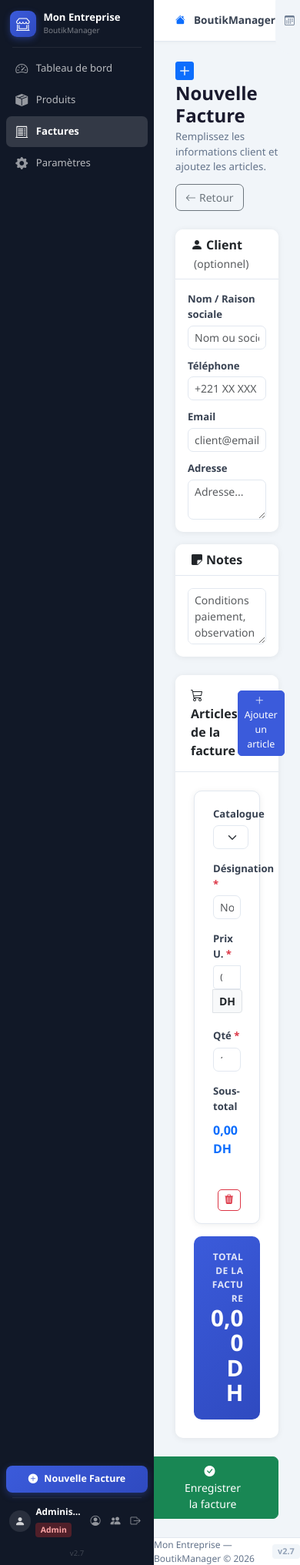
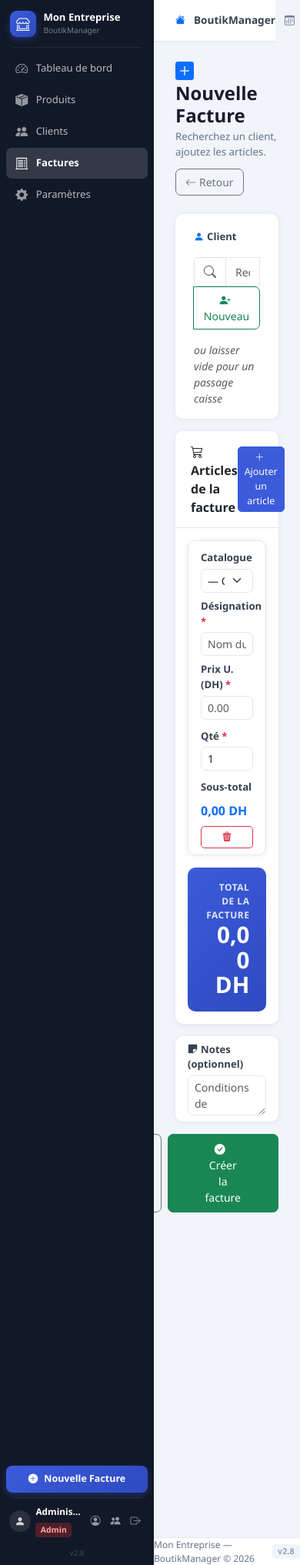
Before and after one commit to Haawdetech/PlateformGestion, a Flask app: page /factures/creer in a window 390 px wide. Shown: the whole page at 77% size. Run offline with Flask 3, Linux system fonts and the light colour scheme; the visitor is signed in with stand-in values (Sample User, id 1); data comes from the database, SQL or seed files in the repository; data that the repository does not hold is empty.

Commit message:
v2.8 — Gestion clients + fix largeur colonnes articles
Nouvelles fonctionnalites :
- Module Clients complet : liste, creation, modification, detail
- Fiche client avec historique des factures et CA total
- Recherche client en temps reel sur la page creation facture
- Barre autocomplete sur /factures/creer (articles pleine largeur)
- Lien Clients dans la sidebar (entre Produits et Factures)

Base de donnees :
- Nouvelle table clients (id, name, phone, email, address)
- Migration : client_id FK sur invoices
- API /api/clients?q= pour la recherche JS

Fix :
- Colonnes articles : catalogue col-2, designation col-4
- Prix U. sans input-group, champ plus lisible

Co-Authored-By: Claude Sonnet 4.6 <noreply@anthropic.com>

```diff
--- a/app.py
+++ b/app.py
@@ -38,7 +38,7 @@ app = Flask(__name__,
 app.secret_key = 'boutikmanager-secret-2024-xk9p'
 
 # Version actuelle de l'application (à incrémenter à chaque update)
-APP_VERSION = '2.7'
+APP_VERSION = '2.8'
 
 
 # ══════════════════════════ DB HELPERS ══════════════════════════════
@@ -93,6 +93,14 @@ def init_db():
             FOREIGN KEY (invoice_id) REFERENCES invoices(id),
             FOREIGN KEY (product_id) REFERENCES products(id)
         );
+        CREATE TABLE IF NOT EXISTS clients (
+            id         INTEGER PRIMARY KEY AUTOINCREMENT,
+            name       TEXT    NOT NULL,
+            phone      TEXT,
+            email      TEXT,
+            address    TEXT,
+            created_at TEXT    DEFAULT (datetime('now', 'localtime'))
+        );
         CREATE TABLE IF NOT EXISTS settings (
             key   TEXT PRIMARY KEY,
             value TEXT
@@ -117,6 +125,13 @@ def init_db():
     # Migration : ajouter purchase_price (prix d'achat) si colonne absente
     try:
         conn.execute("ALTER TABLE products ADD COLUMN purchase_price REAL DEFAULT NULL")
+        conn.commit()
+    except Exception:
+        pass
+
+    # Migration : ajouter client_id sur invoices
+    try:
+        conn.execute("ALTER TABLE invoices ADD COLUMN client_id INTEGER REFERENCES clients(id)")
         conn.commit()
     except Exception:
         pass
@@ -721,17 +736,32 @@ def create_invoice():
             conn.close()
             return render_template('create_invoice.html', products=prods)
 
+        # Résoudre le client : si client_id fourni, copier ses infos
+        client_id  = request.form.get('client_id', '').strip() or None
+        c_name     = request.form.get('client_name', '').strip() or None
+        c_phone    = request.form.get('client_phone', '').strip() or None
+        c_email    = request.form.get('client_email', '').strip() or None
+        c_address  = request.form.get('client_address', '').strip() or None
+
+        if client_id:
+            conn_c  = get_db()
+            client  = conn_c.execute('SELECT * FROM clients WHERE id=?', (client_id,)).fetchone()
+            conn_c.close()
+            if client:
+                c_name    = client['name']
+                c_phone   = client['phone']
+                c_email   = client['email']
+                c_address = client['address']
+
         invoice_number = generate_invoice_number()
         conn = get_db()
         cur  = conn.execute(
             '''INSERT INTO invoices
-               (invoice_number, client_name, client_email, client_address, client_phone, notes, total)
-               VALUES (?, ?, ?, ?, ?, ?, ?)''',
+               (invoice_number, client_id, client_name, client_email, client_address, client_phone, notes, total)
+               VALUES (?, ?, ?, ?, ?, ?, ?, ?)''',
             (invoice_number,
-             request.form.get('client_name', '').strip() or None,
-             request.form.get('client_email', '').strip() or None,
-             request.form.get('client_address', '').strip() or None,
-             request.form.get('client_phone', '').strip() or None,
+             int(client_id) if client_id else None,
+             c_name, c_email, c_address, c_phone,
              request.form.get('notes', '').strip() or None,
              total)
         )
@@ -923,6 +953,132 @@ def delete_invoice(iid):
         flash(f'Facture {invoice["invoice_number"]} supprimée.', 'warning')
     conn.close()
     return redirect(url_for('invoices'))
+
+
+# ══════════════════════════ CLIENTS ═════════════════════════════════
+
+@app.route('/clients')
+@login_required
+def clients():
+    conn = get_db()
+    rows = conn.execute('''
+        SELECT c.*,
+               COUNT(i.id) AS invoice_count,
+               COALESCE(SUM(i.total), 0) AS total_amount
+        FROM clients c
+        LEFT JOIN invoices i ON i.client_id = c.id
+        GROUP BY c.id
+        ORDER BY c.name COLLATE NOCASE
+    ''').fetchall()
+    conn.close()
+    return render_template('clients.html', clients=rows)
+
+
+@app.route('/clients/nouveau', methods=['GET', 'POST'])
+@login_required
+def add_client():
+    if request.method == 'POST':
+        name = request.form.get('name', '').strip()
+        if not name:
+            flash('Le nom du client est obligatoire.', 'danger')
+            return render_template('client_form.html', client=None)
+        conn = get_db()
+        conn.execute(
+            'INSERT INTO clients (name, phone, email, address) VALUES (?, ?, ?, ?)',
+            (name,
+             request.form.get('phone', '').strip() or None,
+             request.form.get('email', '').strip() or None,
+             request.form.get('address', '').strip() or None)
+        )
+        conn.commit()
+        conn.close()
+        flash(f'Client « {name} » créé avec succès !', 'success')
+        return redirect(url_for('clients'))
+    return render_template('client_form.html', client=None)
+
+
+@app.route('/clients/<int:cid>')
+@login_required
+def client_detail(cid):
+    conn   = get_db()
+    client = conn.execute('SELECT * FROM clients WHERE id=?', (cid,)).fetchone()
+    if not client:
+        conn.close()
+        flash('Client introuvable.', 'danger')
+        return redirect(url_for('clients'))
+    invs = conn.execute(
+        'SELECT * FROM invoices WHERE client_id=? ORDER BY created_at DESC', (cid,)
+    ).fetchall()
+    conn.close()
+    return render_template('client_detail.html', client=client, invoices=invs)
+
+
+@app.route('/clients/<int:cid>/modifier', methods=['GET', 'POST'])
+@login_required
+def edit_client(cid):
+    conn   = get_db()
+    client = conn.execute('SELECT * FROM clients WHERE id=?', (cid,)).fetchone()
+    if not client:
+        conn.close()
+        flash('Client introuvable.', 'danger')
+        return redirect(url_for('clients'))
+    if request.method == 'POST':
+        name = request.form.get('name', '').strip()
+        if not name:
+            flash('Le nom du client est obligatoire.', 'danger')
+            conn.close()
+            return render_template('client_form.html', client=client)
+        conn.execute(
+            'UPDATE clients SET name=?, phone=?, email=?, address=? WHERE id=?',
+            (name,
+             request.form.get('phone', '').strip() or None,
+             request.form.get('email', '').strip() or None,
+             request.form.get('address', '').strip() or None,
+             cid)
+        )
+        conn.commit()
+        conn.close()
+        flash(f'Client « {name} » mis à jour.', 'success')
+        return redirect(url_for('client_detail', cid=cid))
+    conn.close()
+    return render_template('client_form.html', client=client)
+
+
+@app.route('/clients/<int:cid>/supprimer', methods=['POST'])
+@login_required
+def delete_client(cid):
+    conn   = get_db()
+    client = conn.execute('SELECT name FROM clients WHERE id=?', (cid,)).fetchone()
+    if client:
+        # Retirer le lien sur les factures mais garder les infos texte
+        conn.execute('UPDATE invoices SET client_id=NULL WHERE client_id=?', (cid,))
+        conn.execute('DELETE FROM clients WHERE id=?', (cid,))
+        conn.commit()
+        flash(f'Client « {client["name"]} » supprimé.', 'warning')
+    conn.close()
+    return redirect(url_for('clients'))
+
+
+@app.route('/api/clients')
+@login_required
+def api_clients():
+    q    = request.args.get('q', '').strip()
+    conn = get_db()
+    if q:
+        pattern = f'%{q}%'
+        rows = conn.execute(
+            'SELECT id, name, phone, email, address FROM clients '
+            'WHERE name LIKE ? OR phone LIKE ? '
+            'ORDER BY name COLLATE NOCASE LIMIT 15',
+            (pattern, pattern)
+        ).fetchall()
+    else:
+        rows = conn.execute(
+            'SELECT id, name, phone, email, address FROM clients '
+            'ORDER BY name COLLATE NOCASE LIMIT 15'
+        ).fetchall()
+    conn.close()
+    return jsonify([dict(r) for r in rows])
 
 
 # ══════════════════════════ SETTINGS ════════════════════════════════
--- a/static/js/invoice.js
+++ b/static/js/invoice.js
@@ -76,38 +76,34 @@ function buildOptions() {
 
 function buildRowHTML(rowId) {
   return `
-  <div class="card-body py-3 px-4">
-    <div class="row g-3 align-items-start">
-      <div class="col-lg-3 col-md-6">
-        <label class="form-label">Catalogue</label>
+  <div class="card-body py-2 px-3">
+    <div class="row g-2 align-items-end">
+      <div class="col-lg-2 col-md-5">
+        <label class="form-label small mb-1">Catalogue</label>
         <select class="form-select form-select-sm" id="product-select-${rowId}" onchange="onProductSelect(${rowId})">
           ${buildOptions()}
         </select>
         <input type="hidden" name="item_product_id[]" id="pid-${rowId}" value="">
       </div>
-      <div class="col-lg-3 col-md-6">
-        <label class="form-label">Désignation <span class="text-danger">*</span></label>
+      <div class="col-lg-4 col-md-7">
+        <label class="form-label small mb-1">Désignation <span class="text-danger">*</span></label>
         <input type="text" class="form-control form-control-sm" name="item_name[]" id="name-${rowId}" placeholder="Nom du produit / service" required>
         <input type="hidden" name="item_description[]" id="desc-${rowId}" value="">
       </div>
       <div class="col-lg-2 col-md-4">
-        <label class="form-label">Prix U. <span class="text-danger">*</span></label>
-        <div class="input-group input-group-sm">
-          <input type="number" class="form-control" name="item_price[]" id="price-${rowId}" step="0.01" min="0" placeholder="0.00" required oninput="updateSubtotal(${rowId})">
-          <span class="input-group-text fw-semibold">${CURRENCY}</span>
-        </div>
+        <label class="form-label small mb-1">Prix U. (${CURRENCY}) <span class="text-danger">*</span></label>
+        <input type="number" class="form-control form-control-sm" name="item_price[]" id="price-${rowId}" step="0.01" min="0" placeholder="0.00" required oninput="updateSubtotal(${rowId})">
       </div>
       <div class="col-lg-1 col-md-2">
-        <label class="form-label">Qté <span class="text-danger">*</span></label>
+        <label class="form-label small mb-1">Qté <span class="text-danger">*</span></label>
         <input type="number" class="form-control form-control-sm" name="item_quantity[]" id="qty-${rowId}" min="1" value="1" required oninput="updateSubtotal(${rowId})">
       </div>
       <div class="col-lg-2 col-md-4">
-        <label class="form-label">Sous-total</label>
-        <div class="fw-bold text-primary fs-6 pt-1" id="subtotal-${rowId}">0,00 ${CURRENCY}</div>
+        <label class="form-label small mb-1">Sous-total</label>
+        <div class="fw-bold text-primary pt-1" id="subtotal-${rowId}">0,00 ${CURRENCY}</div>
       </div>
       <div class="col-lg-1 col-md-2 text-end">
-        <label class="form-label d-block">&nbsp;</label>
-        <button type="button" class="btn btn-outline-danger btn-sm" onclick="removeItemRow(${rowId})" title="Supprimer">
+        <button type="button" class="btn btn-outline-danger btn-sm w-100" onclick="removeItemRow(${rowId})" title="Supprimer">
           <i class="bi bi-trash3-fill"></i>
         </button>
       </div>
--- a/templates/base.html
+++ b/templates/base.html
@@ -42,6 +42,12 @@
          class="sidebar-link {% if request.endpoint in ['products','add_product','edit_product'] %}active{% endif %}">
         <i class="bi bi-box-seam-fill"></i>
         <span>Produits</span>
+      </a>
+
+      <a href="{{ url_for('clients') }}"
+         class="sidebar-link {% if request.endpoint in ['clients','client_detail','add_client','edit_client'] %}active{% endif %}">
+        <i class="bi bi-people-fill"></i>
+        <span>Clients</span>
       </a>
 
       <a href="{{ url_for('invoices') }}"
--- a/templates/create_invoice.html
+++ b/templates/create_invoice.html
@@ -6,7 +6,7 @@
 <div class="page-header">
   <div>
     <h1 class="page-title"><i class="bi bi-plus-square-fill me-2 text-primary"></i>Nouvelle Facture</h1>
-    <p class="page-subtitle">Remplissez les informations client et ajoutez les articles.</p>
+    <p class="page-subtitle">Recherchez un client, ajoutez les articles.</p>
   </div>
   <a href="{{ url_for('invoices') }}" class="btn btn-outline-secondary">
     <i class="bi bi-arrow-left me-1"></i>Retour
@@ -14,68 +14,73 @@
 </div>
 
 <form method="POST" onsubmit="return validateForm()">
-  <div class="row g-4">
 
-    <!-- ═══ Colonne gauche (client) ═══ -->
-    <div class="col-lg-3">
+  <!-- ═══ Champs cachés client ═══ -->
+  <input type="hidden" name="client_id"      id="hidden-client-id">
+  <input type="hidden" name="client_name"    id="hidden-client-name">
+  <input type="hidden" name="client_phone"   id="hidden-client-phone">
+  <input type="hidden" name="client_email"   id="hidden-client-email">
+  <input type="hidden" name="client_address" id="hidden-client-address">
 
-      <!-- Informations client -->
+  <!-- ═══ Barre client (pleine largeur) ═══ -->
   <div class="card mb-3">
-        <div class="card-header py-2">
-          <i class="bi bi-person-fill me-1"></i>Client
-          <span class="text-muted fw-normal small ms-1">(optionnel)</span>
+    <div class="card-body py-3 px-4">
+      <div class="row g-3 align-items-center">
+        <div class="col-auto">
+          <label class="form-label mb-0 fw-semibold">
+            <i class="bi bi-person-fill me-1 text-primary"></i>Client
+          </label>
         </div>
-        <div class="card-body p-3">
-          <div class="mb-2">
-            <label class="form-label mb-1 small fw-semibold" for="client_name">Nom / Raison sociale</label>
-            <input type="text" class="form-control form-control-sm" id="client_name" name="client_name"
-                   placeholder="Nom ou société...">
+        <div class="col position-relative">
+          <!-- Champ de recherche -->
+          <div id="client-search-box">
+            <div class="input-group">
+              <span class="input-group-text bg-white"><i class="bi bi-search text-muted"></i></span>
+              <input type="text" class="form-control" id="client-search-input"
+                     placeholder="Rechercher un client par nom ou téléphone..."
+                     autocomplete="off">
+              <button type="button" class="btn btn-outline-success" onclick="window.open('{{ url_for('add_client') }}','_blank')" title="Nouveau client">
+                <i class="bi bi-person-plus-fill me-1"></i>Nouveau
+              </button>
             </div>
-          <div class="mb-2">
-            <label class="form-label mb-1 small fw-semibold" for="client_phone">Téléphone</label>
-            <input type="tel" class="form-control form-control-sm" id="client_phone" name="client_phone"
-                   placeholder="+221 XX XXX XXXX">
+            <!-- Dropdown résultats -->
+            <div id="client-dropdown" class="list-group shadow-sm position-absolute w-100"
+                 style="z-index:1000;top:100%;display:none;max-height:240px;overflow-y:auto;">
             </div>
-          <div class="mb-2">
-            <label class="form-label mb-1 small fw-semibold" for="client_email">Email</label>
-            <input type="email" class="form-control form-control-sm" id="client_email" name="client_email"
-                   placeholder="client@email.com">
           </div>
-          <div class="mb-0">
-            <label class="form-label mb-1 small fw-semibold" for="client_address">Adresse</label>
-            <textarea class="form-control form-control-sm" id="client_address" name="client_address"
-                      rows="2" placeholder="Adresse..."></textarea>
+          <!-- Badge client sélectionné -->
+          <div id="client-selected-box" style="display:none;">
+            <div class="d-flex align-items-center gap-2 p-2 rounded" style="background:#e8f4ff;border:1px solid #bee3f8;">
+              <i class="bi bi-person-check-fill text-primary fs-5"></i>
+              <div class="flex-grow-1">
+                <div class="fw-bold" id="selected-name"></div>
+                <div class="text-muted small" id="selected-info"></div>
+              </div>
+              <button type="button" class="btn btn-sm btn-outline-secondary" onclick="clearClient()" title="Retirer le client">
+                <i class="bi bi-x-lg"></i>
+              </button>
+            </div>
+          </div>
+        </div>
+        <div class="col-auto text-muted small fst-italic">
+          ou laisser vide pour un passage caisse
+        </div>
       </div>
     </div>
   </div>
 
-      <!-- Notes -->
-      <div class="card">
-        <div class="card-header py-2">
-          <i class="bi bi-sticky-fill me-1"></i>Notes
-        </div>
-        <div class="card-body p-3">
-          <textarea class="form-control form-control-sm" name="notes" rows="3"
-                    placeholder="Conditions paiement, observations..."></textarea>
-        </div>
-      </div>
-    </div>
-
-    <!-- ═══ Colonne droite (articles) ═══ -->
-    <div class="col-lg-9">
-
-      <!-- Articles -->
-      <div class="card mb-4">
+  <!-- ═══ Articles (pleine largeur) ═══ -->
+  <div class="card mb-3">
     <div class="card-header d-flex justify-content-between align-items-center">
       <span><i class="bi bi-cart3 me-2"></i>Articles de la facture</span>
       <button type="button" class="btn btn-sm btn-primary" onclick="addItemRow()">
         <i class="bi bi-plus-lg me-1"></i>Ajouter un article
       </button>
     </div>
-        <div class="card-body p-4">
+    <div class="card-body p-3">
 
       <!-- Message quand vide -->
-          <div id="no-items-msg" class="text-center py-4 text-muted" style="display:none;">
+      <div id="no-items-msg" class="text-center py-4 text-muted">
         <i class="bi bi-cart-x fs-1 opacity-25 d-block mb-2"></i>
         Aucun article. Cliquez sur « Ajouter un article ».
       </div>
@@ -91,18 +96,31 @@
     </div>
   </div>
 
-      <!-- Bouton enregistrer -->
-      <div class="d-flex gap-3 justify-content-end">
+  <!-- ═══ Notes + Boutons ═══ -->
+  <div class="row g-3 align-items-end">
+    <div class="col-lg-8">
+      <div class="card h-100">
+        <div class="card-body py-2 px-3">
+          <label class="form-label mb-1 small fw-semibold">
+            <i class="bi bi-sticky-fill me-1"></i>Notes (optionnel)
+          </label>
+          <textarea class="form-control form-control-sm" name="notes" rows="2"
+                    placeholder="Conditions de paiement, observations..."></textarea>
+        </div>
+      </div>
+    </div>
+    <div class="col-lg-4">
+      <div class="d-flex gap-2 justify-content-end">
         <a href="{{ url_for('invoices') }}" class="btn btn-outline-secondary btn-lg px-4">
           <i class="bi bi-x-lg me-1"></i>Annuler
         </a>
         <button type="submit" class="btn btn-success btn-lg px-5">
-          <i class="bi bi-check-circle-fill me-2"></i>Enregistrer la facture
+          <i class="bi bi-check-circle-fill me-2"></i>Créer la facture
         </button>
       </div>
     </div>
+  </div>
 
-  </div>
 </form>
 
 {% endblock %}
@@ -113,4 +131,86 @@
   const EXISTING_ITEMS = [];
 </script>
 <script src="{{ url_for('static', filename='js/invoice.js') }}"></script>
+<script>
+/* ── Autocomplete client ── */
+let clientSearchTimer = null;
+
+document.getElementById('client-search-input').addEventListener('input', function() {
+  clearTimeout(clientSearchTimer);
+  const q = this.value.trim();
+  if (q.length < 1) { closeDropdown(); return; }
+  clientSearchTimer = setTimeout(() => searchClients(q), 200);
+});
+
+document.getElementById('client-search-input').addEventListener('focus', function() {
+  if (this.value.trim().length >= 1) searchClients(this.value.trim());
+});
+
+document.addEventListener('click', function(e) {
+  if (!e.target.closest('#client-search-box')) closeDropdown();
+});
+
+function closeDropdown() {
+  document.getElementById('client-dropdown').style.display = 'none';
+}
+
+async function searchClients(q) {
+  try {
+    const res  = await fetch('/api/clients?q=' + encodeURIComponent(q));
+    const data = await res.json();
+    renderDropdown(data);
+  } catch(e) { closeDropdown(); }
+}
+
+function renderDropdown(clients) {
+  const dd = document.getElementById('client-dropdown');
+  if (!clients.length) {
+    dd.innerHTML = '<div class="list-group-item text-muted small py-2">Aucun résultat</div>';
+    dd.style.display = 'block';
+    return;
+  }
+  dd.innerHTML = clients.map(c => `
+    <button type="button" class="list-group-item list-group-item-action py-2"
+            onclick="selectClient(${c.id}, ${JSON.stringify(c.name)}, ${JSON.stringify(c.phone||'')}, ${JSON.stringify(c.email||'')}, ${JSON.stringify(c.address||'')})">
+      <div class="fw-semibold">${escHtmlClient(c.name)}</div>
+      <div class="text-muted small">${c.phone ? c.phone : ''}${c.phone && c.email ? ' · ' : ''}${c.email ? c.email : ''}</div>
+    </button>
+  `).join('');
+  dd.style.display = 'block';
+}
+
+function escHtmlClient(s) {
+  return String(s).replace(/[&<>"']/g, c =>
+    ({'&':'&amp;','<':'&lt;','>':'&gt;','"':'&quot;',"'":'&#39;'}[c])
+  );
+}
+
+function selectClient(id, name, phone, email, address) {
+  document.getElementById('hidden-client-id').value      = id;
+  document.getElementById('hidden-client-name').value    = name;
+  document.getElementById('hidden-client-phone').value   = phone;
+  document.getElementById('hidden-client-email').value   = email;
+  document.getElementById('hidden-client-address').value = address;
+
+  document.getElementById('selected-name').textContent = name;
+  const info = [phone, email].filter(Boolean).join(' · ');
+  document.getElementById('selected-info').textContent = info;
+
+  document.getElementById('client-search-box').style.display  = 'none';
+  document.getElementById('client-selected-box').style.display = 'block';
+  closeDropdown();
+}
+
+function clearClient() {
+  document.getElementById('hidden-client-id').value      = '';
+  document.getElementById('hidden-client-name').value    = '';
+  document.getElementById('hidden-client-phone').value   = '';
+  document.getElementById('hidden-client-email').value   = '';
+  document.getElementById('hidden-client-address').value = '';
+
+  document.getElementById('client-search-input').value   = '';
+  document.getElementById('client-search-box').style.display  = 'block';
+  document.getElementById('client-selected-box').style.display = 'none';
+}
+</script>
 {% endblock %}
```
Also changed, not shown: templates/client_detail.html (added, +140 -0 lines), templates/client_form.html (added, +74 -0 lines), templates/clients.html (added, +82 -0 lines). Lines whose indentation alone changed are shown as unchanged.
